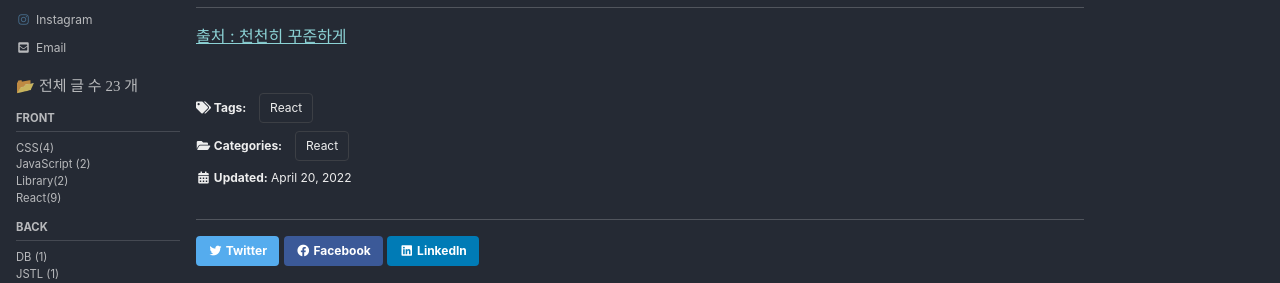
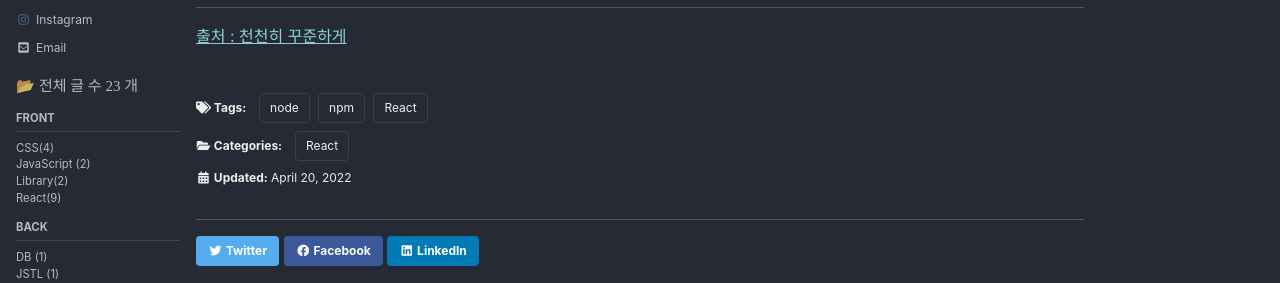
Before and after one commit to kkt9102/kkt9102.github.io, a Jekyll site: the page built from _posts/2022-04-20-yarn_commend.md, in a window 1280 px wide and 900 px high, scrolled down 780 px. Shown: the part 160-443 px from the top of the window. Built offline with Jekyll 4.4.1, drawn with Linux system fonts in a browser that asks for light colours; cached includes are drawn as plain includes; comment, search, counter and statistics services are not loaded.

Commit message:
Update 2022-04-20-yarn_commend.md

```diff
--- a/_posts/2022-04-20-yarn_commend.md
+++ b/_posts/2022-04-20-yarn_commend.md
@@ -5,7 +5,7 @@ excerpt: "패키지 설치 모듈인 yarn 알아가기"
 categories:
     - React
 tags:
-    - [React]
+    - [React, npm, node]
 # MarkDown 문법에서 목차를 우측에 보여줄지를 결정
 toc: true
 # 목차부분이 마우스 스크롤시 고정으로 따라오게 할지를 결정
```
